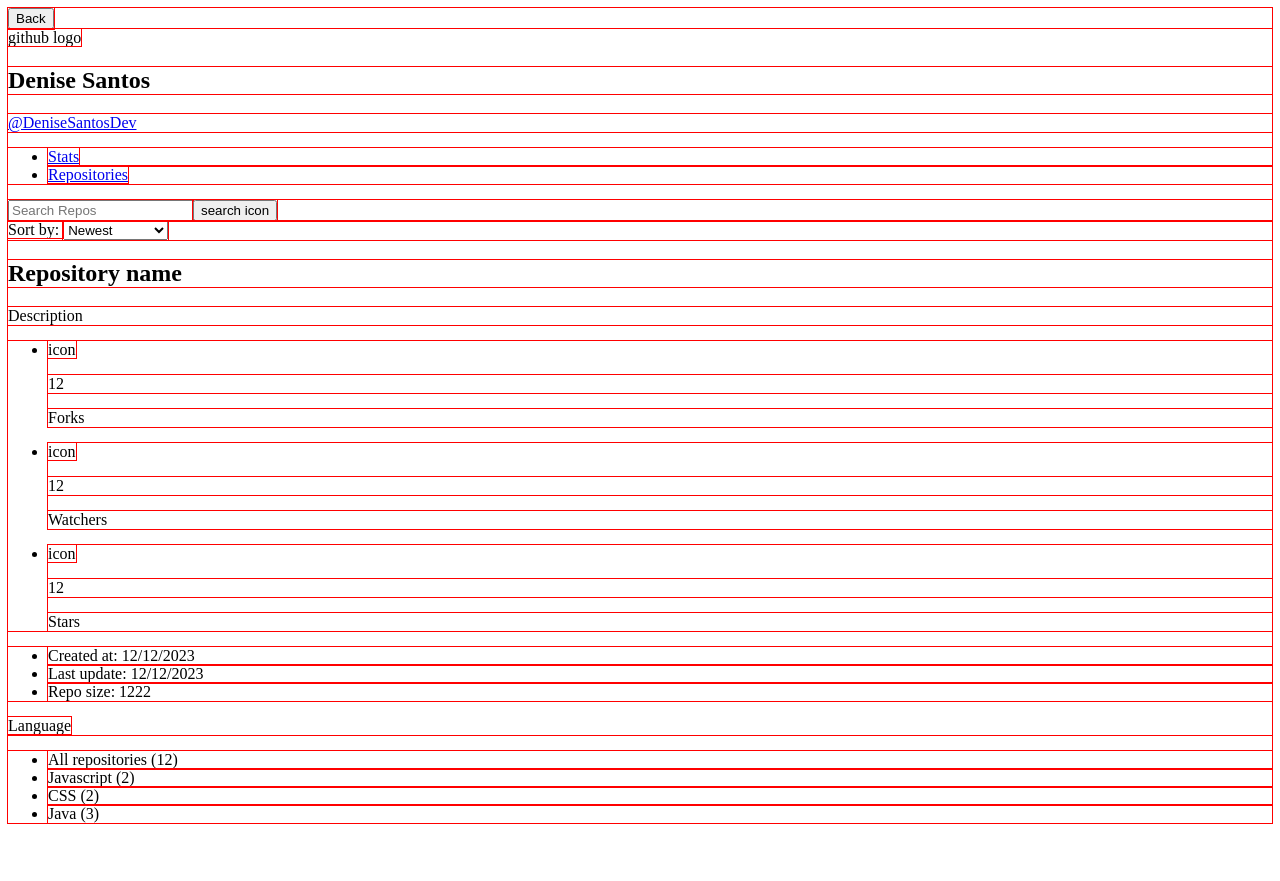
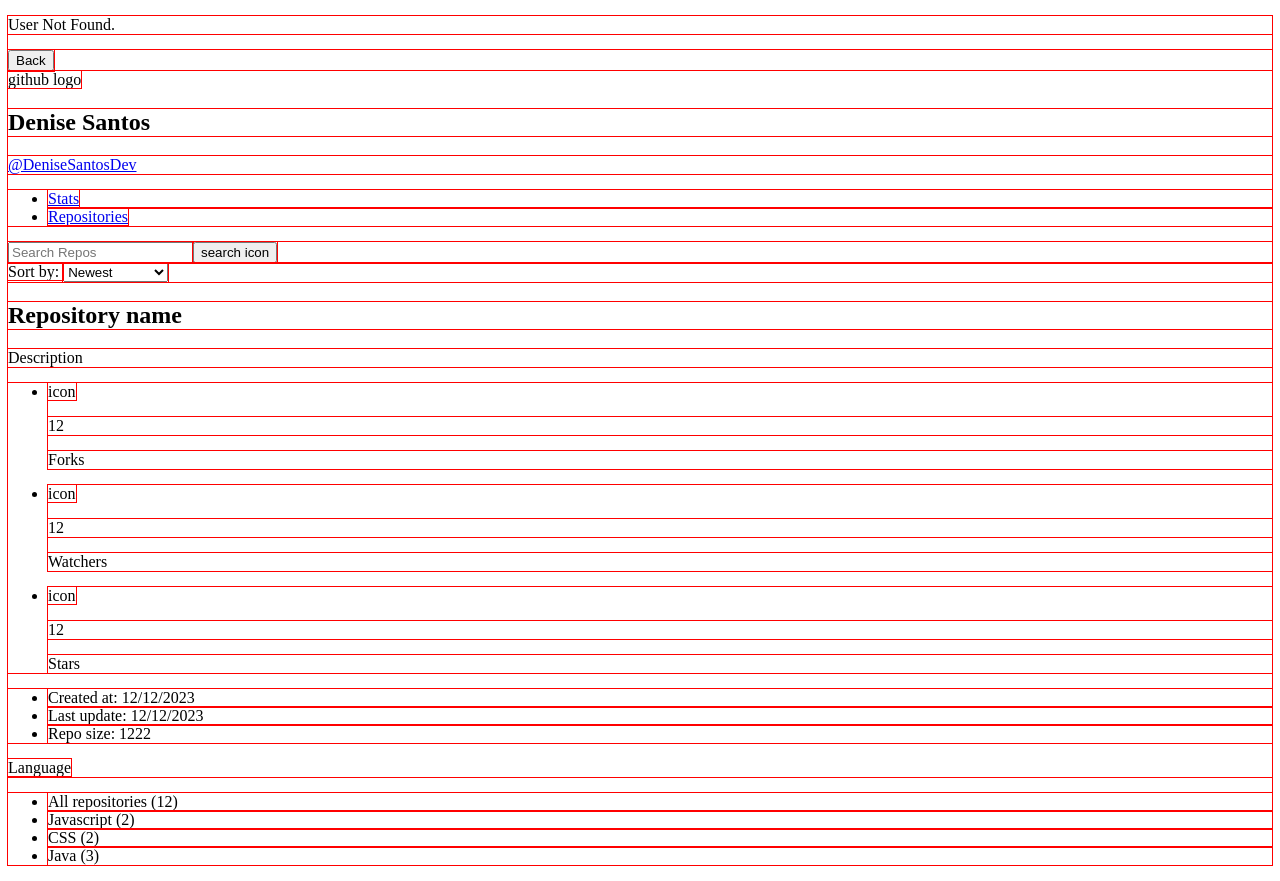
Before and after one commit to denisesantosdev/github-account-overview-angular, an Angular app: page /user/repositories in a window 1280 px wide. Before the commit the page ends 839 px from the top, so only its background shows below. Built offline with nearby package versions, Linux system fonts and the light colour scheme.

Commit message:
feat: basic loader implementation

```diff
--- a/src/app/pages/search-page/search-page.component.html
+++ b/src/app/pages/search-page/search-page.component.html
@@ -6,5 +6,4 @@
     <input type="text" placeholder="YourUserName" />
     <button [routerLink]="['user']">Search</button>
   </div>
-  <p>User Not Found.</p>
 </main>
--- a/src/app/pages/user-page/user-page.component.html
+++ b/src/app/pages/user-page/user-page.component.html
@@ -1,3 +1,11 @@
-<app-name-section></app-name-section>
-<app-tabs></app-tabs>
-<router-outlet></router-outlet>
+<p>User Not Found.</p>
+
+<div *ngIf="APIResponse; else loader">
+    <app-name-section></app-name-section>
+    <app-tabs></app-tabs>
+    <router-outlet></router-outlet>
+  </div>
+
+  <ng-template #loader>
+    <app-loader></app-loader>
+</ng-template>
--- a/src/app/pages/user-page/user-page.component.ts
+++ b/src/app/pages/user-page/user-page.component.ts
@@ -6,7 +6,7 @@ import { Component, OnInit } from '@angular/core';
   styleUrls: ['./user-page.component.css']
 })
 export class UserPageComponent implements OnInit {
-
+  APIResponse:boolean = true
   constructor() { }
 
   ngOnInit(): void {
```
